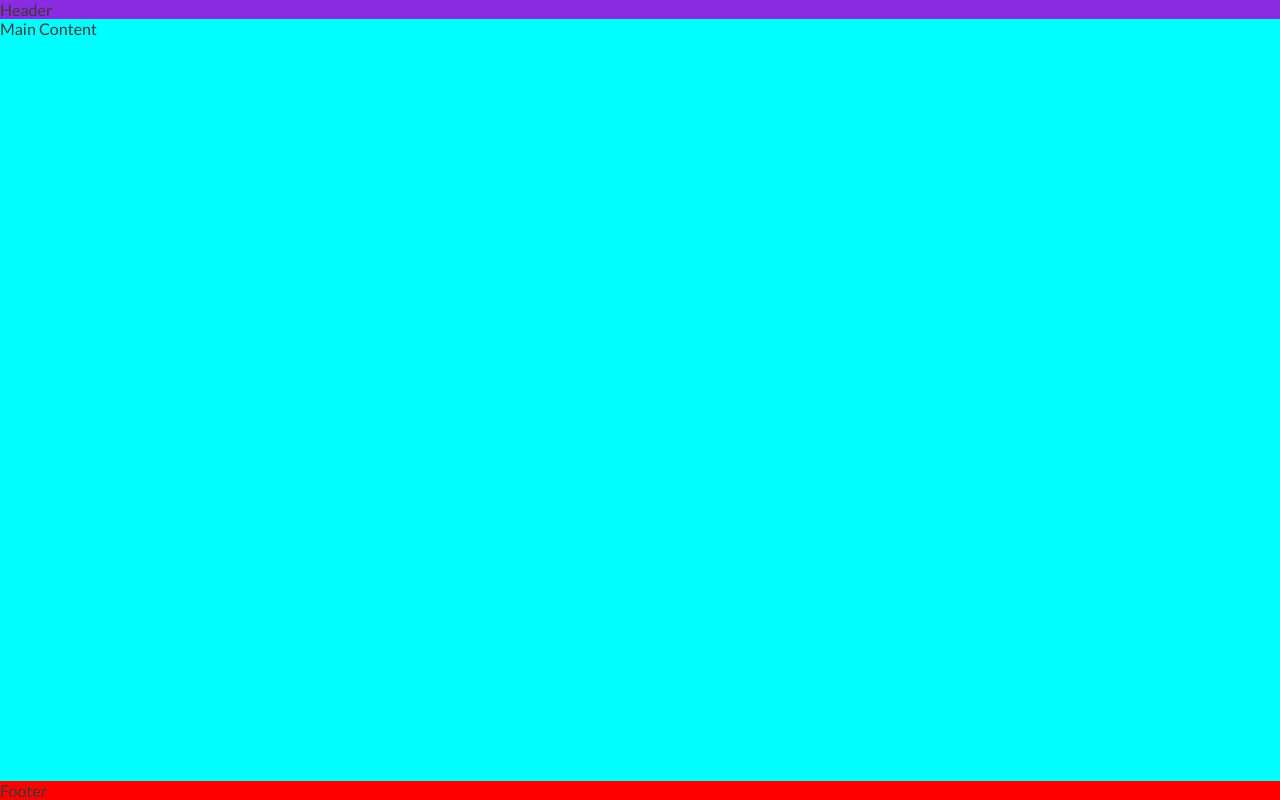
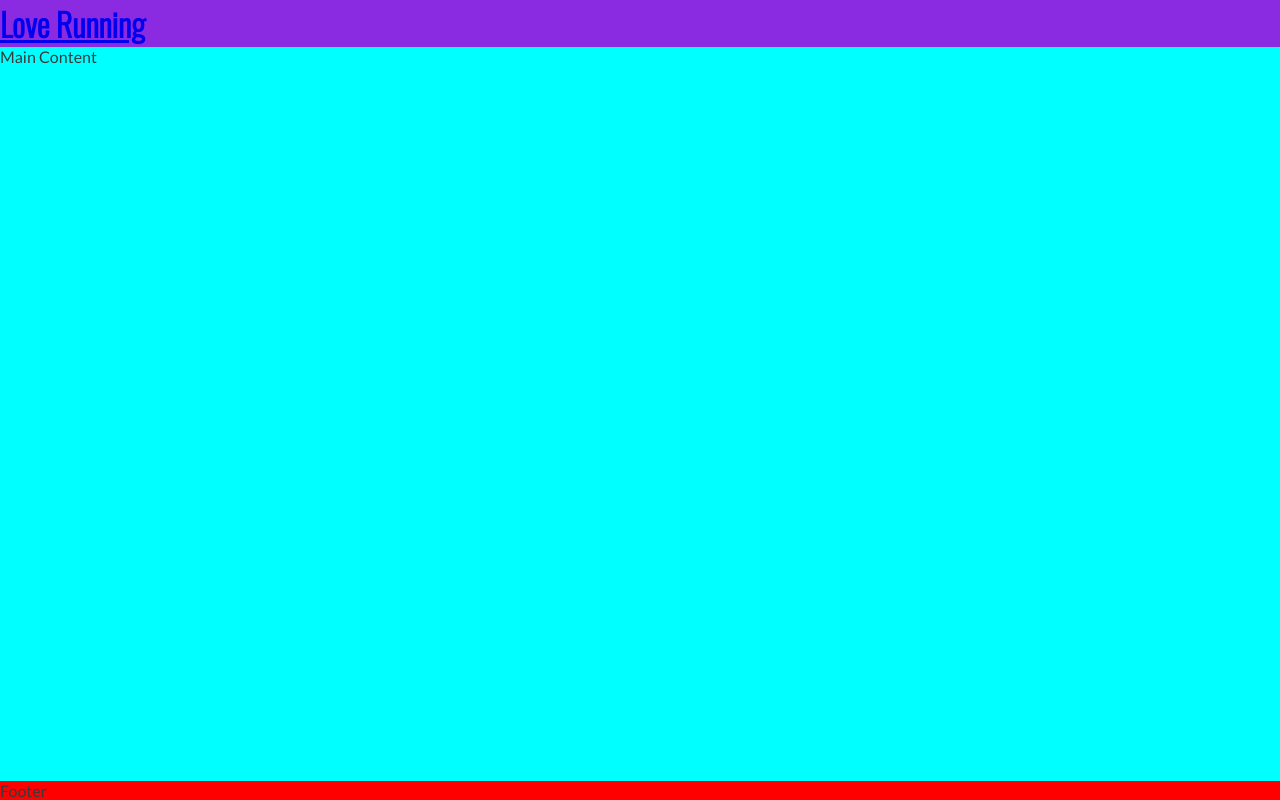
Before and after one commit to MarshallJD1/love-running, a plain HTML site: page index.html in a window 1280 px wide. Drawn offline with nearby package versions, Linux system fonts and the light colour scheme.

Commit message:
Add logo to header and apply Oswald font

```diff
--- a/assets/css/style.css
+++ b/assets/css/style.css
@@ -25,6 +25,11 @@ header {
 
 }
 
+h1 {
+    font-family: 'Oswald', sans-serif;
+
+}
+
 /* Main content*/
 main {
     background-color: aqua;
--- a/index.html
+++ b/index.html
@@ -26,7 +26,11 @@
 
 <body>
     <!-- Header element -->
-    <header>Header</header>
+    <header>
+        <a href="index.html">
+            <h1 id="logo">Love Running</h1> <!--Adding Link to index page-->
+        </a>
+    </header>
 
     <!--Main element-->
     <main>Main Content</main>
```
